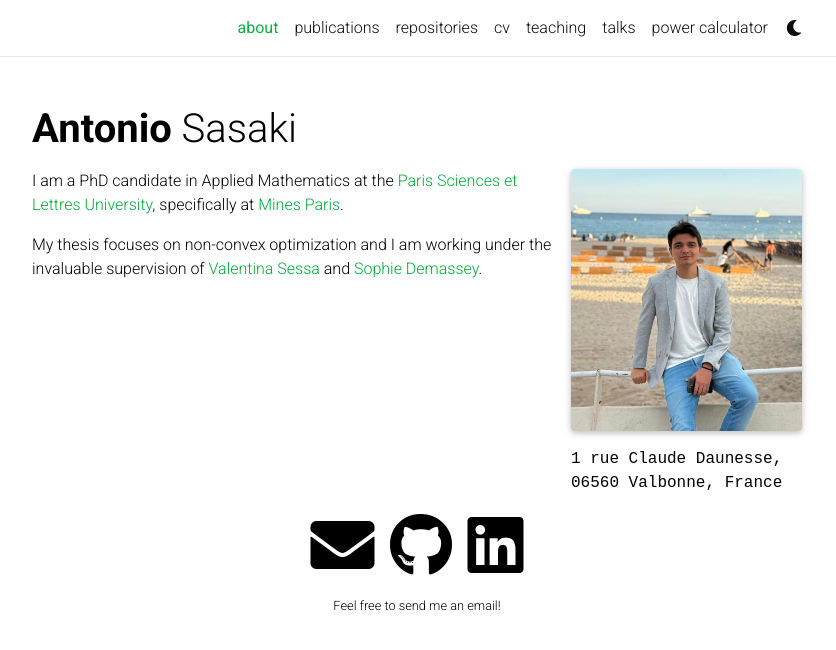
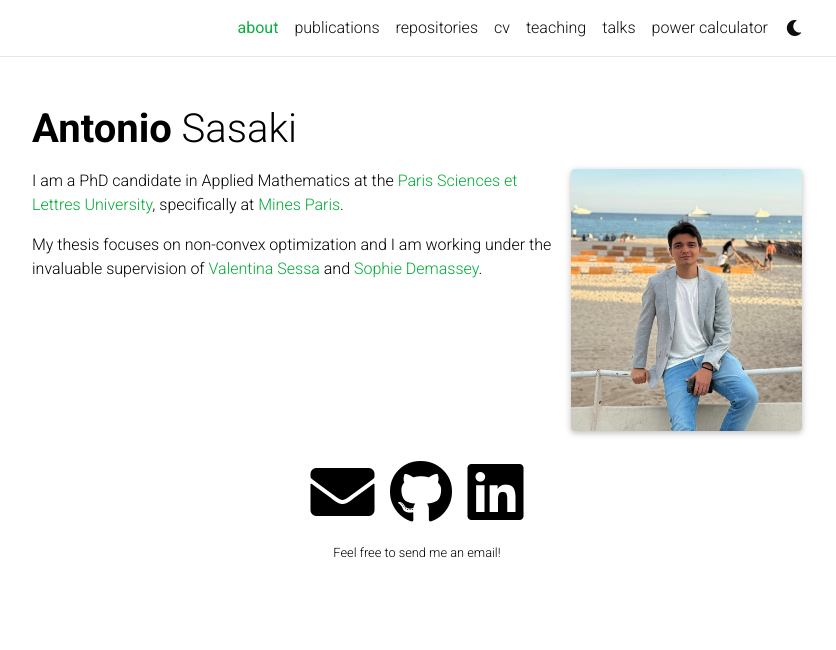
Before and after one commit to antoniosasaki/antoniosasaki.github.io, a Jekyll site: the page built from _pages/about.md, in a window 1280 px wide. Shown: the top 650 px of the page, without its empty margins (223-1059 px from the left). Built offline with Jekyll 4.4.1, drawn with Linux system fonts in a browser that asks for light colours; full-size pictures stand in for the smaller copies a plugin makes; comment, search, counter and statistics services are not loaded; a style sheet for code colours, icons or effects is not loaded.

Commit message:
Remove address from about.md
Removed address information from the about page.

```diff
--- a/_pages/about.md
+++ b/_pages/about.md
@@ -8,7 +8,6 @@ profile:
   image: prof_pic.jpg
   image_circular: false # crops the image to make it circular
   address: >
-    <p>1 rue Claude Daunesse, 06560 Valbonne, France</p>
 
 news: false  # includes a list of news items
 selected_papers: false # includes a list of papers marked as "selected={true}"
```
